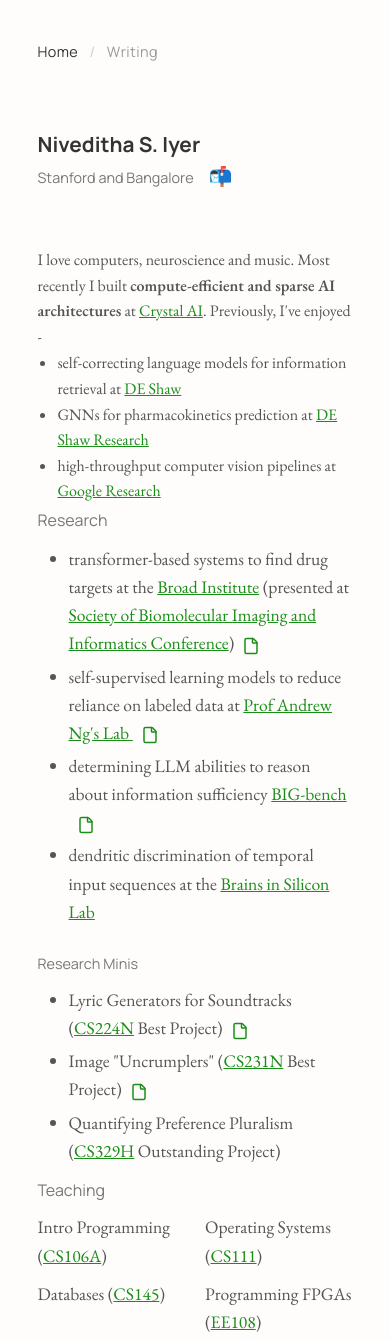
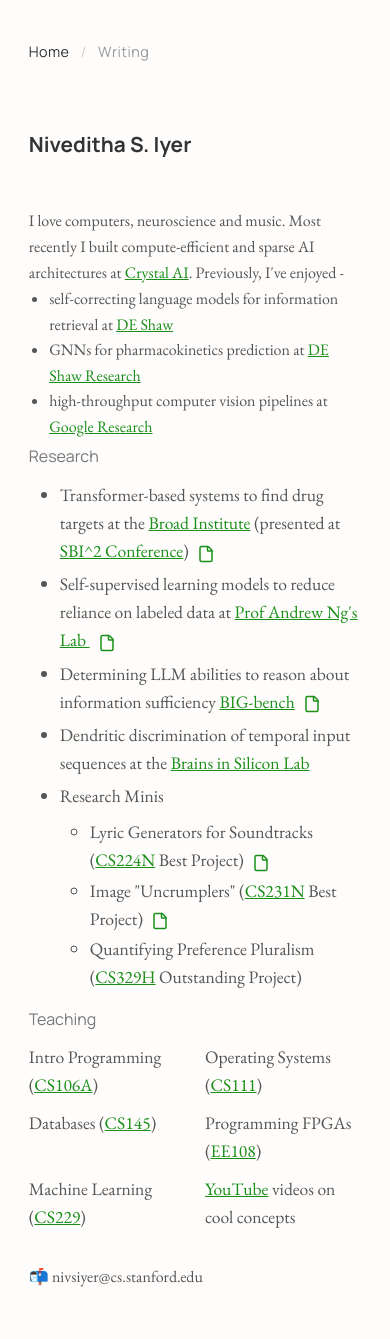
Before and after one commit to nivedithasi/nivedithasi.github.io, a plain HTML site: page index.html in a window 390 px wide. Shown: the top 1339 px of the page. After the commit the page ends 1289 px from the top, so only its background shows below. Drawn offline with nearby package versions, Linux system fonts and the light colour scheme.

Commit message:
Update layout and index

```diff
--- a/index.html
+++ b/index.html
@@ -46,7 +46,7 @@
 
         /* Nav */
         .site-nav {
-            width: 50%;
+            width: 60%;
             margin: 0 auto 20px auto;
             padding: 0 0 10px 0;
             font-family: "Manrope", sans-serif;
@@ -73,7 +73,7 @@
         /* Header */
         .header {
             text-align: left;
-            width: 50%;
+            width: 60%;
             margin: 0 auto 1% auto;
         }
 
@@ -99,6 +99,7 @@
 
         /* Content */
         .content {
+            margin-top: 2rem;
             margin-bottom: 0;
         }
 
@@ -106,7 +107,7 @@
             font-size: 1.1rem;
             color: #555;
             text-align: left;
-            width: 50%;
+            width: 60%;
             margin: 0 auto 10px auto;
             font-family: "EB Garamond", serif;
         }
@@ -134,14 +135,14 @@
         .content ul li {
             font-size: 1.1rem;
             color: #555;
-            width: 50%;
+            width: 60%;
             margin: 0 auto 5px auto;
             font-family: "EB Garamond", serif;
         }
 
         /* Research Section */
         .research {
-            width: 50%;
+            width: 60%;
             margin: 1% auto 1% auto;
         }
 
@@ -185,61 +186,27 @@
             text-decoration: none;
         }
 
-        /* Research Minis Section */
-        .research-minis {
-            margin-top: 20px;
+        .research ul ul {
+            list-style-type: circle;
+            list-style-position: outside;
+            margin: 5px 0 5px 20px;
+            padding-left: 10px;
         }
 
-        .research-minis h5 {
-            font-size: 1rem;
-            color: #777;
-            margin-bottom: 10px;
-            font-weight: normal;
-        }
-
-        .research-minis ul {
-            list-style-type: disc;
-            list-style-position: outside;
-            padding: 1px;
-            margin-left: 30px;
-        }
-
-        .research-minis ul li {
-            font-size: 1.1rem;
-            color: #555;
-            width: 100%;
-            margin: 0 auto 5px auto;
-            font-family: "EB Garamond", serif;
-        }
-
-        .research-minis ul li a {
-            color: #1a8e18;
-            font-weight: normal;
-        }
-
-        .research-minis-icon {
-            display: inline-block;
-            vertical-align: middle;
-            margin-left: 8px;
-            width: 18px;
-            height: 18px;
-            color: #1a8e18;
-        }
-
-        .research-minis-icon-link {
-            text-decoration: none;
+        .research ul ul li {
+            margin: 2px 0;
         }
 
         /* Teaching Section */
         .teaching {
-            width: 50%;
-            margin: 1% auto 1% auto;
+            width: 60%;
+            margin: 1% auto 0 auto;
         }
 
         .teaching h4 {
             font-size: 1.2rem;
             color: #777;
-            margin-bottom: 10px;
+            margin-bottom: 5px;
             font-weight: normal;
         }
 
@@ -266,7 +233,7 @@
         /* For small screens (mobile phones) */
         @media (max-width: 768px) {
             .site-nav {
-                width: 90%;
+                width: 100%;
             }
 
             .header {
@@ -297,7 +264,7 @@
 
             .content p,
             .content ul li {
-                width: 90%; /* Adjust width for smaller screens */
+                width: 100%;
                 margin: 0 auto;
             }
 
@@ -310,7 +277,7 @@
             }
 
             .research {
-                width: 90%;
+                width: 95%;
             }
 
             .research h4 {
@@ -321,16 +288,8 @@
                 width: 100%;
             }
 
-            .research-minis h5 {
-                font-size: 0.9rem;
-            }
-
-            .research-minis ul li {
+            .teaching {
                 width: 100%;
-            }
-
-            .teaching {
-                width: 90%;
             }
 
             .teaching h4 {
@@ -390,18 +349,6 @@
                 width: 100%;
             }
 
-            .research-minis {
-                width: 100%;
-            }
-
-            .research-minis h4 {
-                font-size: 0.9rem;
-            }
-
-            .research-minis ul li {
-                width: 100%;
-            }
-
             .teaching {
                 width: 100%;
             }
@@ -418,11 +365,11 @@
         /* For medium screens (tablets) */
         @media (max-width: 1024px) {
             .site-nav {
-                width: 90%;
+                width: 95%;
             }
 
             .header {
-                width: 90%;
+                width: 95%;
                 text-align: left;
             }
 
@@ -436,7 +383,7 @@
 
             .content p,
             .content ul li {
-                width: 90%; /* Adjust width for tablets */
+                width: 95%;
                 font-size: 1rem;
             }
 
@@ -445,7 +392,7 @@
             }
 
             .research {
-                width: 90%;
+                width: 95%;
             }
 
             .research h4 {
@@ -456,16 +403,8 @@
                 width: 100%;
             }
 
-            .research-minis h5 {
-                font-size: 0.9rem;
-            }
-
-            .research-minis ul li {
-                width: 100%;
-            }
-
             .teaching {
-                width: 90%;
+                width: 95%;
             }
 
             .teaching h4 {
@@ -488,11 +427,11 @@
 
     <div class="header">
         <h3>Niveditha S. Iyer</h3>
-        <p>Stanford and Bangalore <span class="header-email"><a href="mailto:nivsiyer@cs.stanford.edu">📬</a></span></p>
+        <!-- <p>Stanford and Bangalore <span class="header-email"><a href="mailto:nivsiyer@cs.stanford.edu">📬</a></span></p> -->
     </div>
 
     <div class="content">
-        <p>I love computers, neuroscience and music. Most recently I built <span class="semi-bold">compute-efficient and sparse AI architectures</span> at <a href="https://crystalai.org/">Crystal AI</a>.
+        <p>I love computers, neuroscience and music. Most recently I built compute-efficient and sparse AI architectures at <a href="https://crystalai.org/">Crystal AI</a>.
             Previously, I've enjoyed -
         <ul>
             <li> self-correcting language models for information retrieval at <a href="https://www.deshawresearch.com/">DE Shaw</a> </li>
@@ -505,20 +444,18 @@
     <div class="research">
         <h4>Research</h4>
         <ul>
-            <li> transformer-based systems to find drug targets at the <a href="https://www.broadinstitute.org/">Broad Institute</a> (presented at <a href="https://sbi2.org/conference/" target="_blank">Society of Biomolecular Imaging and Informatics Conference</a>)<a href="https://www.biorxiv.org/content/10.1101/2024.06.08.598076v1" target="_blank" class="research-icon-link"><i data-lucide="file" class="research-icon"></i></a></li>
-            <li> self-supervised learning models to reduce reliance on labeled data at <a href="https://stanfordmlgroup.github.io/">Prof Andrew Ng's Lab </a> <a href="https://www.medrxiv.org/content/10.1101/2022.11.19.22282519v1" target="_blank" class="research-icon-link"><i data-lucide="file" class="research-icon"></i></a></li>
-            <li> determining LLM abilities to reason about information sufficiency <a href="https://github.com/google/BIG-bench">BIG-bench</a><a href="https://arxiv.org/pdf/2206.04615" target="_blank" class="research-icon-link"><i data-lucide="file" class="research-icon"></i></a> </li>
-            <li> dendritic discrimination of temporal input sequences at the <a href=http://web.stanford.edu/group/brainsinsilicon/>Brains in Silicon Lab</a></li>
+            <li> Transformer-based systems to find drug targets at the <a href="https://www.broadinstitute.org/">Broad Institute</a> (presented at <a href="https://sbi2.org/conference/" target="_blank">SBI^2 Conference</a>)<a href="https://www.biorxiv.org/content/10.1101/2024.06.08.598076v1" target="_blank" class="research-icon-link"><i data-lucide="file" class="research-icon"></i></a></li>
+            <li> Self-supervised learning models to reduce reliance on labeled data at <a href="https://stanfordmlgroup.github.io/">Prof Andrew Ng's Lab </a> <a href="https://www.medrxiv.org/content/10.1101/2022.11.19.22282519v1" target="_blank" class="research-icon-link"><i data-lucide="file" class="research-icon"></i></a></li>
+            <li> Determining LLM abilities to reason about information sufficiency <a href="https://github.com/google/BIG-bench">BIG-bench</a><a href="https://arxiv.org/pdf/2206.04615" target="_blank" class="research-icon-link"><i data-lucide="file" class="research-icon"></i></a> </li>
+            <li> Dendritic discrimination of temporal input sequences at the <a href=http://web.stanford.edu/group/brainsinsilicon/>Brains in Silicon Lab</a></li>
+            <li> Research Minis
+                <ul>
+                    <li>Lyric Generators for Soundtracks (<a href="https://cs224n.stanford.edu/" target="_blank">CS224N</a> Best Project)<a href="assets/Ghostwriter_Paper.pdf" target="_blank" class="research-icon-link"><i data-lucide="file" class="research-icon"></i></a></li>
+                    <li>Image "Uncrumplers" (<a href="https://cs231n.stanford.edu/" target="_blank">CS231N</a> Best Project)<a href="assets/Sixteen_Pixels.pdf" target="_blank" class="research-icon-link"><i data-lucide="file" class="research-icon"></i></a></li>
+                    <li>Quantifying Preference Pluralism (<a href="https://cs329h.stanford.edu/" target="_blank">CS329H</a> Outstanding Project)</li>
+                </ul>
+            </li>
         </ul>
-
-        <div class="research-minis">
-            <h5>Research Minis</h5>
-            <ul>
-                <li>Lyric Generators for Soundtracks (<a href="https://cs224n.stanford.edu/" target="_blank">CS224N</a> Best Project)<a href="assets/Ghostwriter_Paper.pdf" target="_blank" class="research-minis-icon-link"><i data-lucide="file" class="research-minis-icon"></i></a></li>
-                <li>Image "Uncrumplers" (<a href="https://cs231n.stanford.edu/" target="_blank">CS231N</a> Best Project)<a href="assets/Sixteen_Pixels.pdf" target="_blank" class="research-minis-icon-link"><i data-lucide="file" class="research-minis-icon"></i></a></li>
-                <li>Quantifying Preference Pluralism (<a href="https://cs329h.stanford.edu/" target="_blank">CS329H</a> Outstanding Project)</li>
-            </ul>
-        </div>
     </div>
 
     <div class="teaching">
@@ -534,7 +471,7 @@
     </div>
 
     <div class="content">
-        <p><br>📬 nivsiyer@cs.stanford.edu</p>
+        <p>📬 nivsiyer@cs.stanford.edu</p>
     </div>
 
     <script>
```
Also changed, not shown: blogs/index.json (+15 -2 lines).
